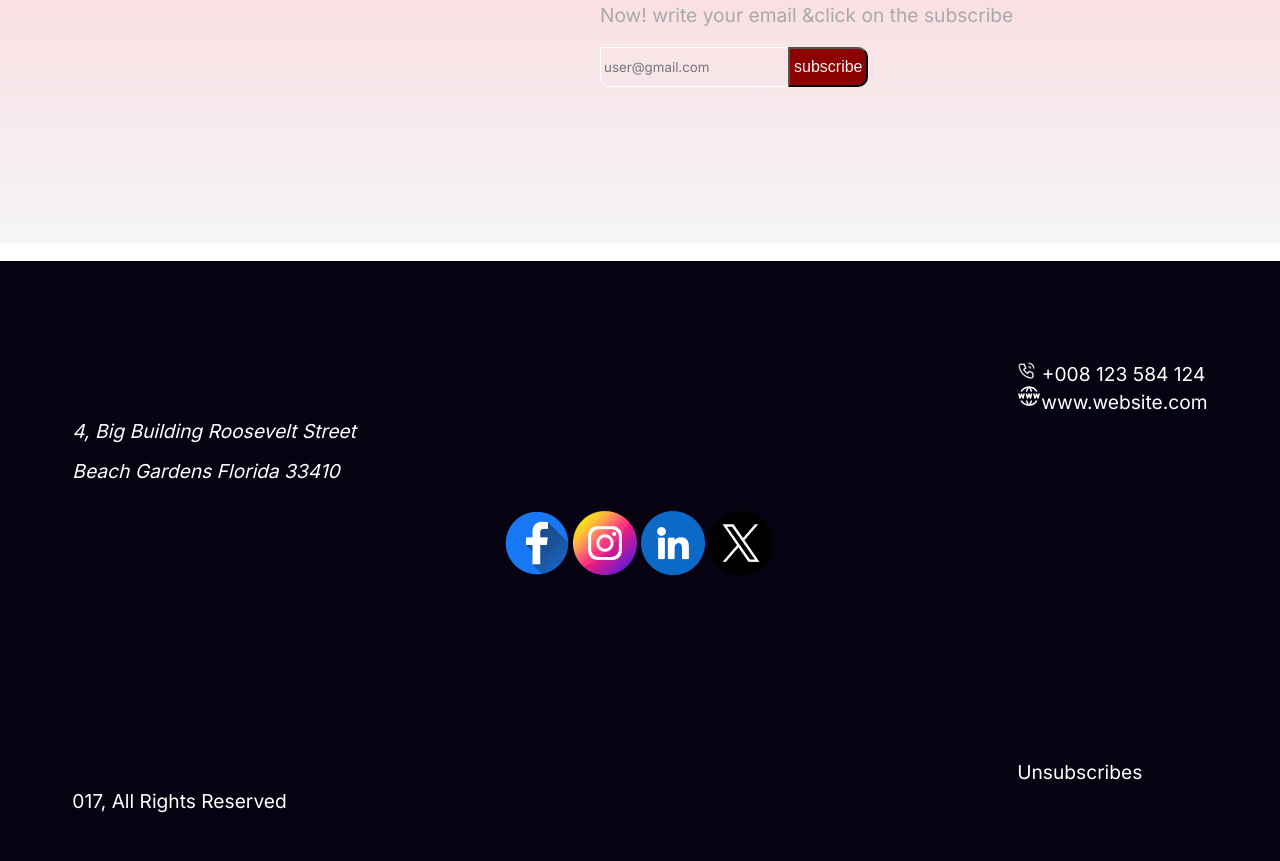
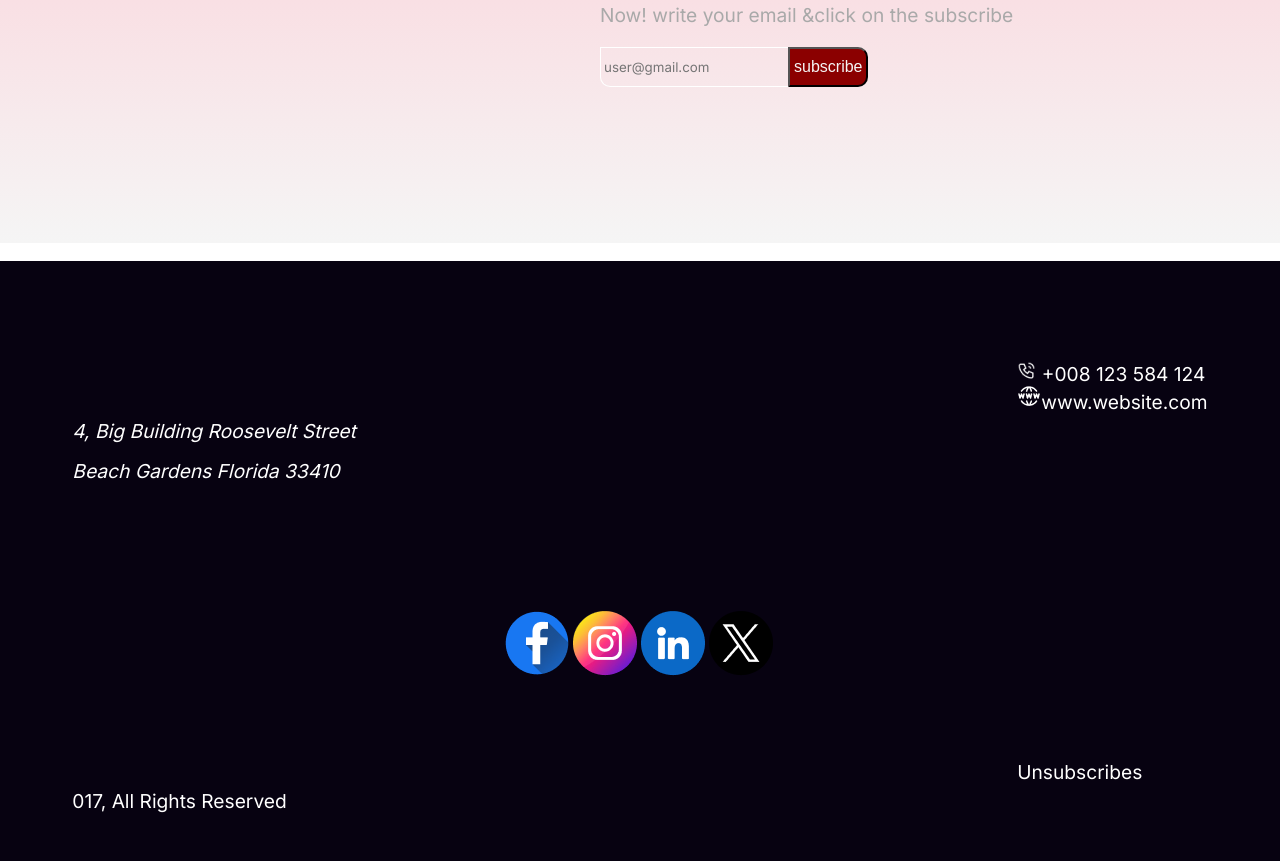
Before and after one commit to NahiyaNasir/new-misson, a plain HTML site: page index.html in a window 1280 px wide. Shown: the part 5911-6772 px from the top of the page. Drawn offline with Linux system fonts and the light colour scheme.

Commit message:
footer change

```diff
--- a/index.css
+++ b/index.css
@@ -426,9 +426,13 @@ padding: 3px;
 
 }
 .icons{
-  margin-top: 250px;
+  margin-top: 350px;
   margin-right: 100px;
 
+}
+.icons:hover{
+ transition: 2s;
+ transform: scale(1.1);
 }
 
 .phone-number{
```
Also changed, not shown: index.html (+2 -1 lines).
